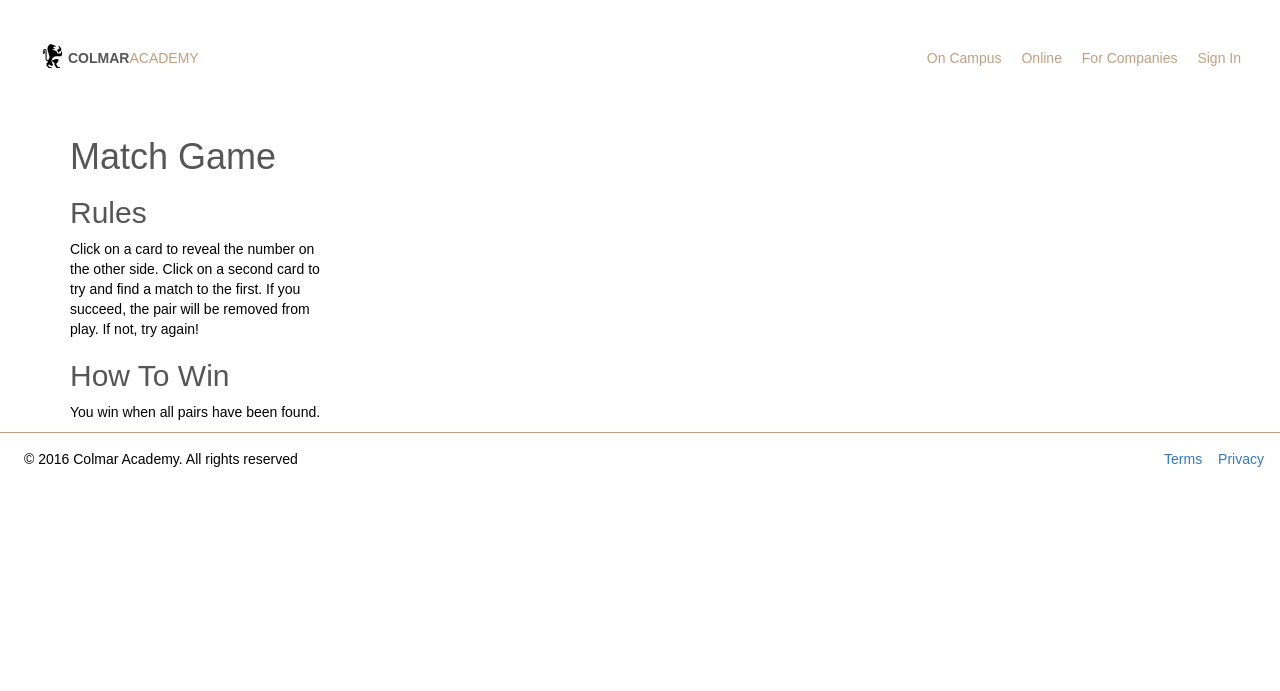
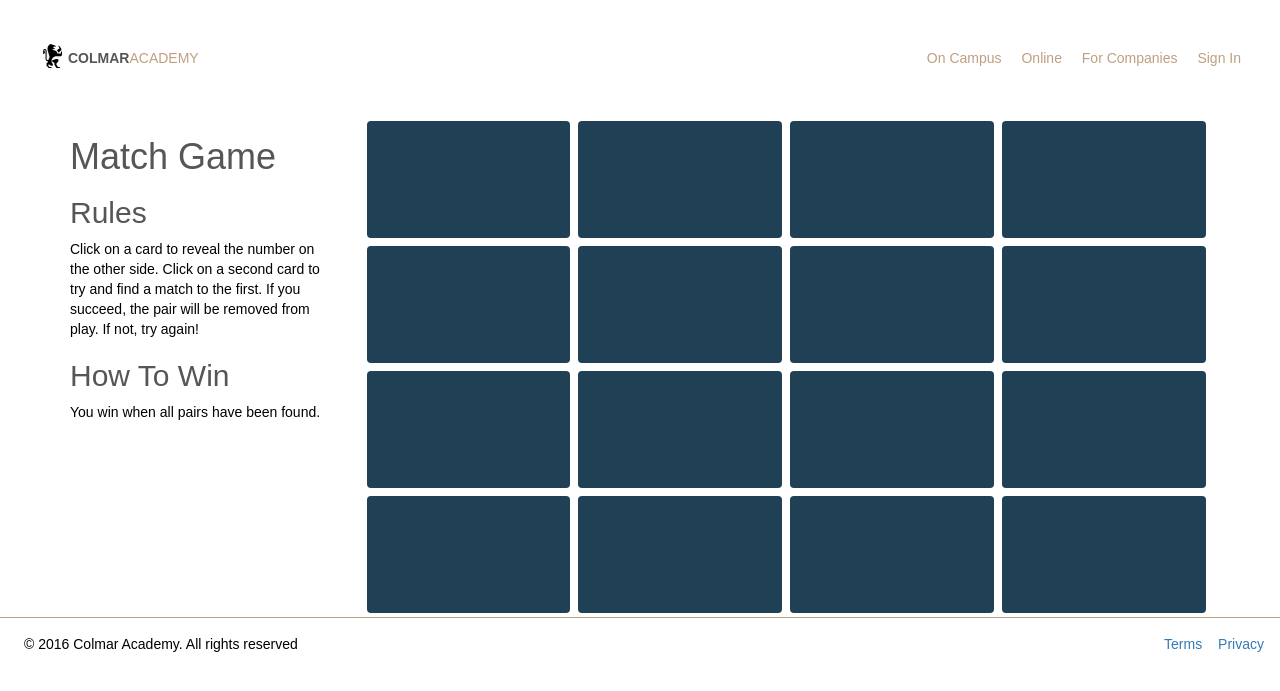
Before and after one commit to boombranco/boombranco.github.io, a Jekyll site: the page built from Campus/index.html, in a window 1280 px wide. Shown: the top 691 px of the page. Built offline with Jekyll 4.4.1, drawn with Linux system fonts in a browser that asks for light colours; nearby versions of some CDN libraries; some web fonts are replaced.

Commit message:
fixing matching game version 2

```diff
--- a/Campus/index.html
+++ b/Campus/index.html
@@ -13,7 +13,7 @@ title: Match Game Try 3
       <h2>How To Win</h2>
       <p>You win when all pairs have been found.</p>
     </div>
-    <div class="col-md-9 col-xs-12">
+    <div class="col-md-9 col-xs-12" id="game">
     </div>
   </div>
 </div>
```
